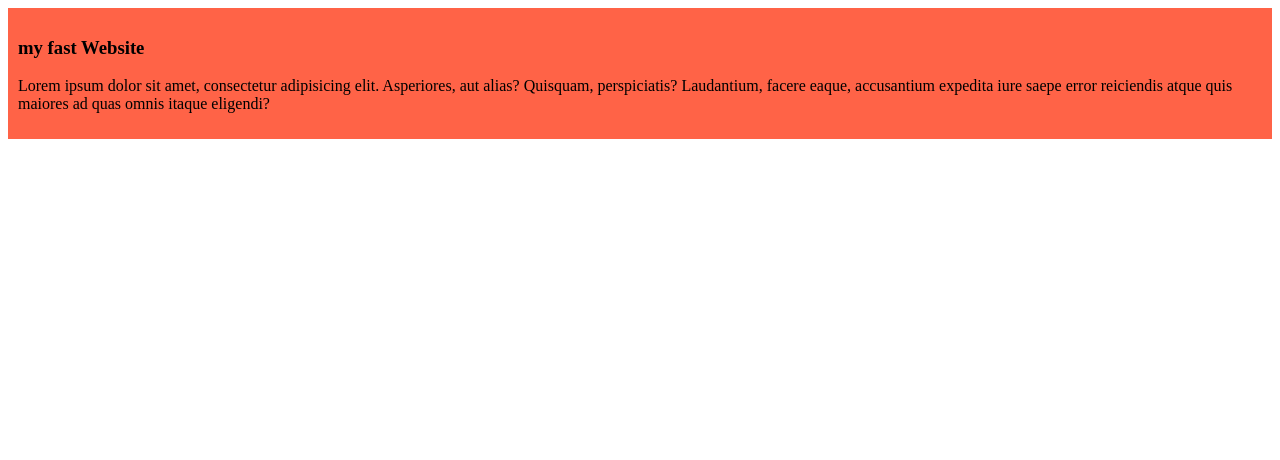
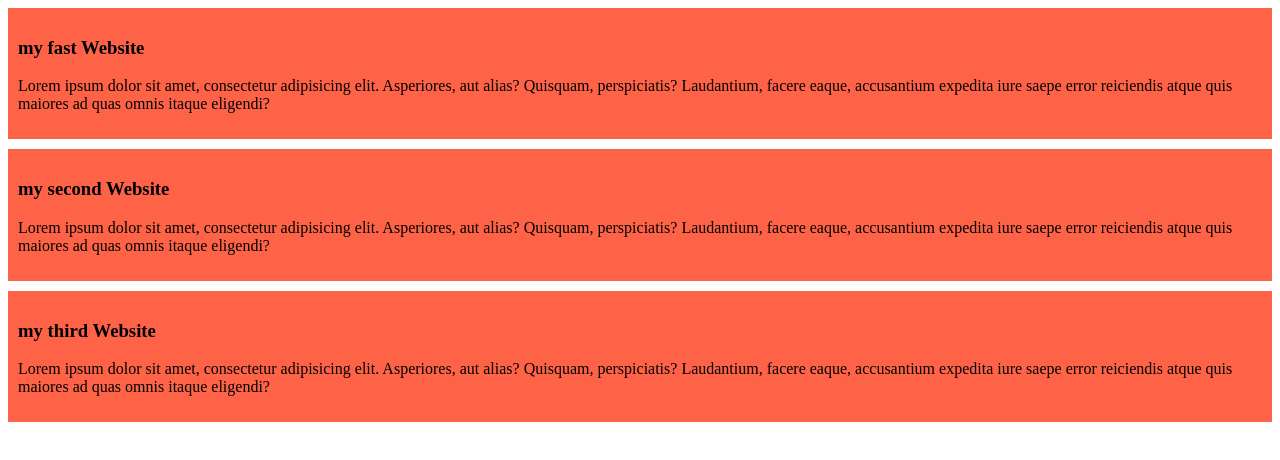
Before and after one commit to debnathbdjoy/my-simple-website, a plain HTML site: page index.html in a window 1280 px wide. Drawn offline with Linux system fonts and the light colour scheme.

Commit message:
added the second and third blog

```diff
--- a/index.html
+++ b/index.html
@@ -18,5 +18,27 @@
              quis maiores ad quas omnis itaque eligendi?
         </P>
     </div>
+    <div>
+        <h3>
+            my second Website
+        </h3>
+        <P>
+            Lorem ipsum dolor sit amet, consectetur adipisicing elit.
+             Asperiores, aut alias? Quisquam, perspiciatis? Laudantium,
+             facere eaque, accusantium expedita iure saepe error reiciendis atque
+             quis maiores ad quas omnis itaque eligendi?
+        </P>
+    </div>
+    <div>
+        <h3>
+            my third Website
+        </h3>
+        <P>
+            Lorem ipsum dolor sit amet, consectetur adipisicing elit.
+             Asperiores, aut alias? Quisquam, perspiciatis? Laudantium,
+             facere eaque, accusantium expedita iure saepe error reiciendis atque
+             quis maiores ad quas omnis itaque eligendi?
+        </P>
+    </div>
 </body>
 </html>
--- a/styles/styles.css
+++ b/styles/styles.css
@@ -1,4 +1,5 @@
 div{
     background-color: tomato;
     padding: 10px;
+    margin-bottom: 10px;
 }
```
